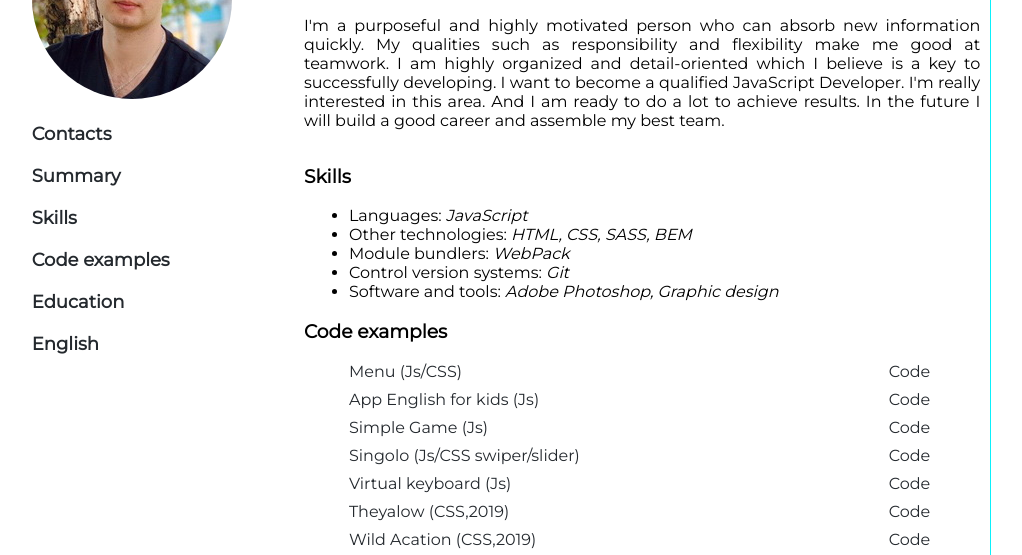
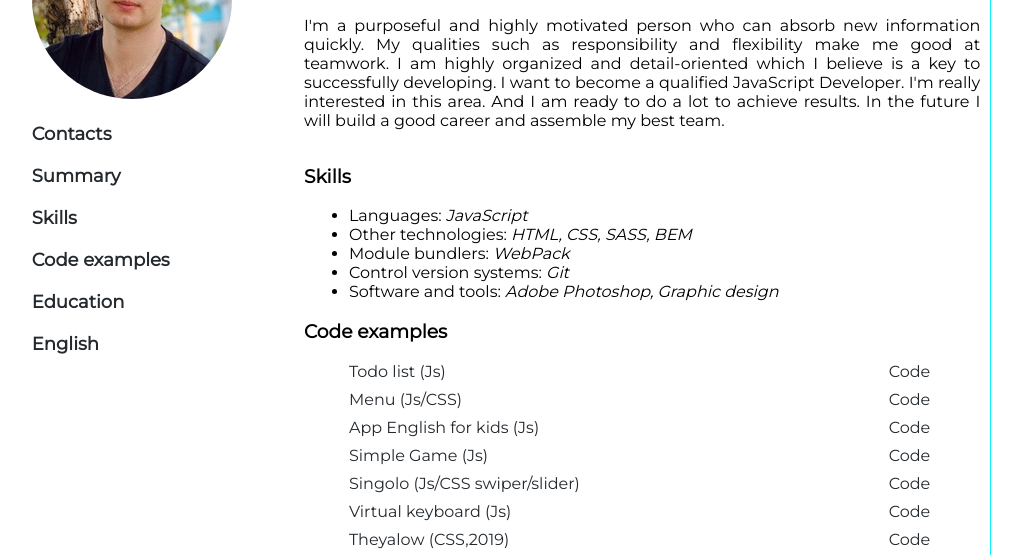
Before and after one commit to ZakharovOwl/Portfolio, a plain HTML site: page index.html in a window 1280 px wide. Shown: the part 233-788 px from the top of the page, without its empty margins (151-1173 px from the left). Drawn offline with Linux system fonts and the light colour scheme.

Commit message:
add todoList

```diff
--- a/index.html
+++ b/index.html
@@ -58,6 +58,12 @@
         <section class="code-examples" id="code-examples">
           <h3 class="code-examples-header">Code examples</h3>
           <ul class="code-examples-ul">
+
+            <li class="code-examples-li">
+              <a class="inline-text-link" href="https://zakharovowl.github.io/Todo-list/" target="_blank">Todo list (Js)</a>
+              <a class="inline-text-link inline-text-link-git" href="https://github.com/ZakharovOwl/Todo-list" target="_blank">
+                Code</a>
+            </li>
 
             <li class="code-examples-li">
               <a class="inline-text-link" href="https://zakharovowl.github.io/MenuJs/" target="_blank">Menu (Js/CSS)</a>
```
